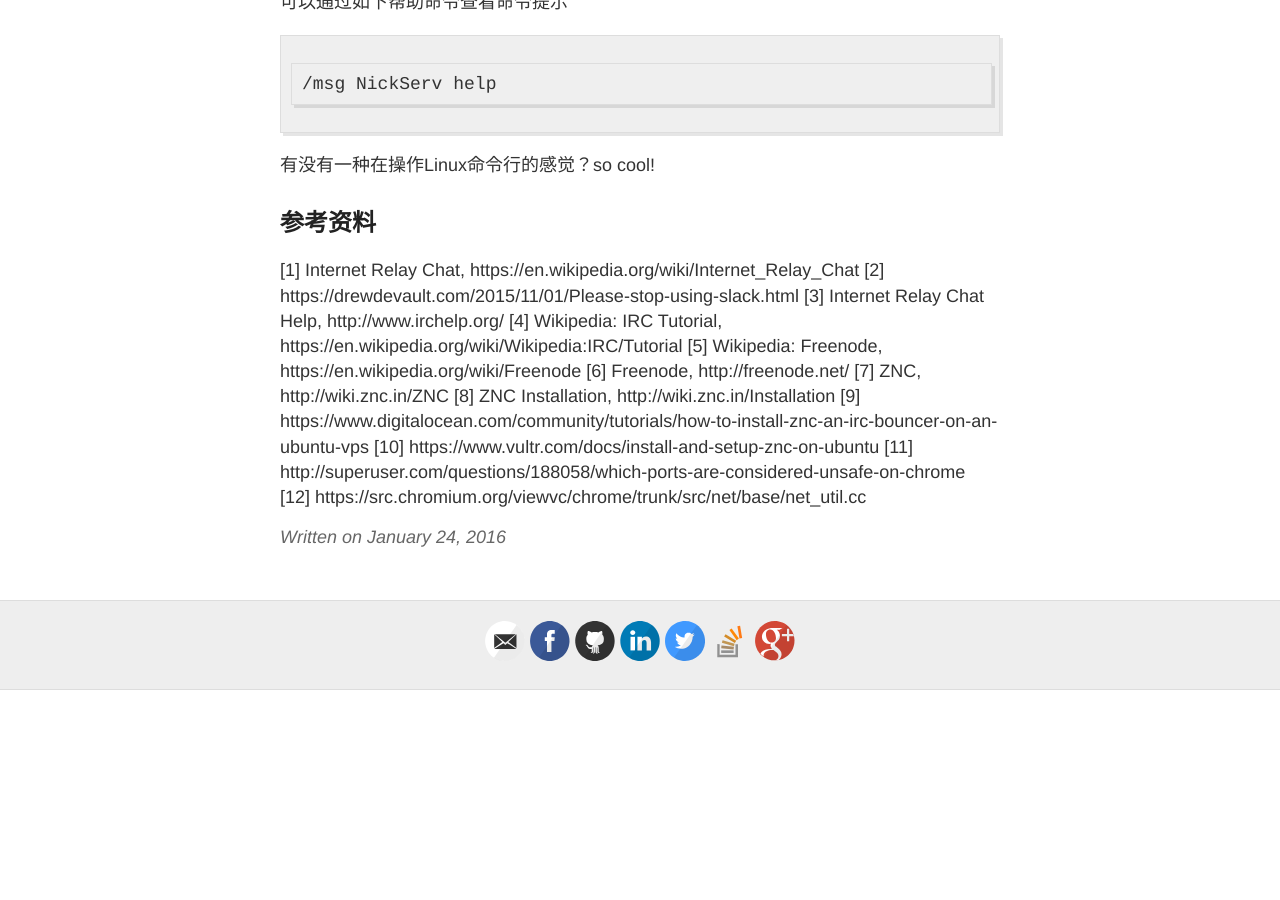
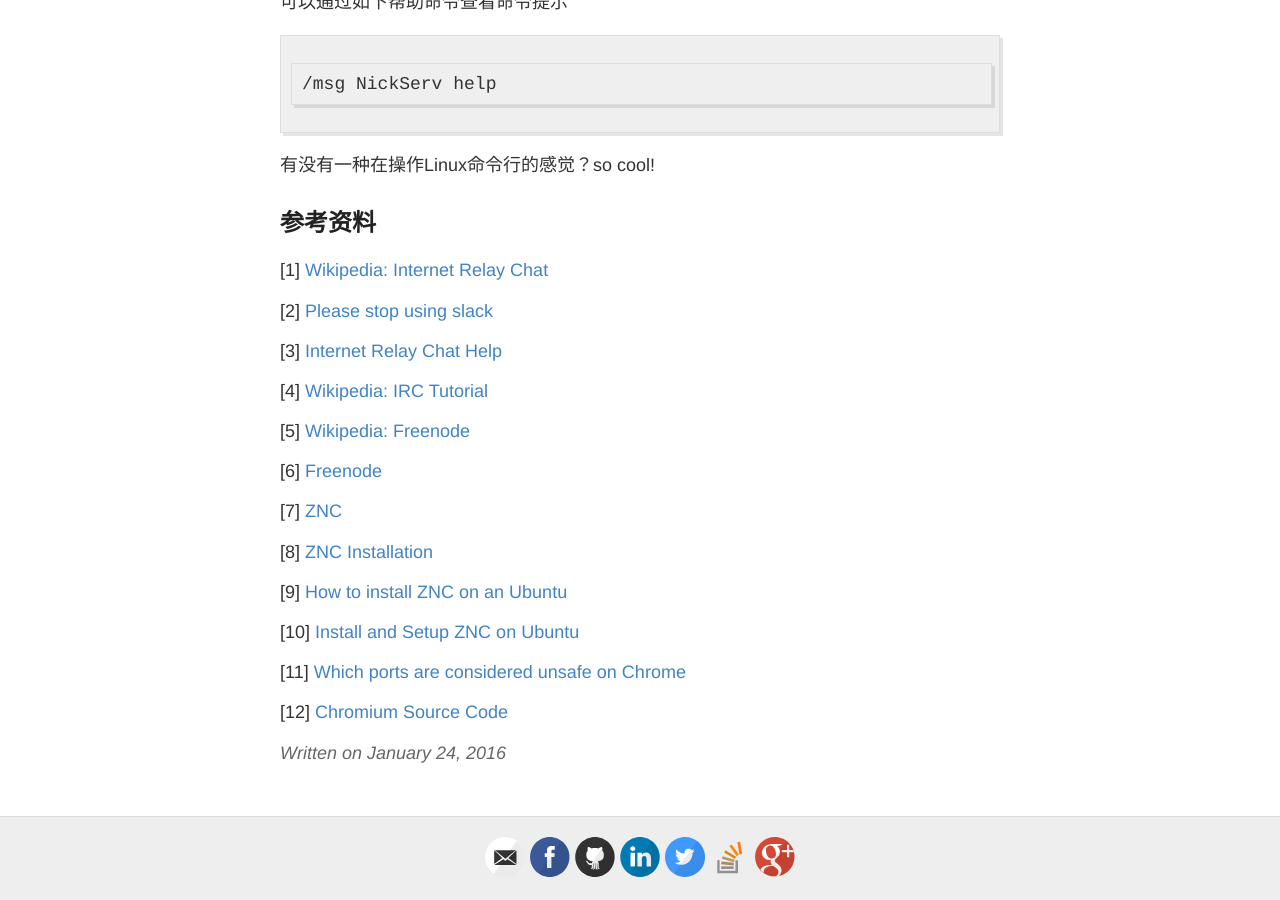
Before and after one commit to bean-zhang/bean-zhang.github.io, a Jekyll site: the page built from _posts/2016-01-24-Internet-Relay-Chat.md, in a window 1280 px wide and 900 px high, scrolled down 4051 px. Built offline with Jekyll 4.4.1, drawn with Linux system fonts in a browser that asks for light colours; Markdown is read by kramdown in place of the engine named in the settings; comment, search, counter and statistics services are not loaded; before the commit the page ends 4741 px from its top, so only the background shows below that; part of the change alters nothing that is shown; some of the changed text lies outside the part shown.

Commit message:
modify IRC

```diff
--- a/_posts/2016-01-24-Internet-Relay-Chat.md
+++ b/_posts/2016-01-24-Internet-Relay-Chat.md
@@ -29,7 +29,7 @@ IRC (Internet Relay Chat) 是一个应用层的文本通信协议，采用客户
 
 ### 浏览器直接使用
 
-用浏览器打开网址 http://webchat.freenode.net/ 输入自己想要的Nickname和想进入的Channels即可连接登录，连接后即可加入群聊或私聊。
+用浏览器打开[webchat网址](http://webchat.freenode.net/)输入自己想要的Nickname和想进入的Channels即可连接登录，连接后即可加入群聊或私聊。
 
 ### 使用本地客户端
 
@@ -137,15 +137,26 @@ ZNC就在后台运行了。
 有没有一种在操作Linux命令行的感觉？so cool!
 
 ## 参考资料
-[1] Internet Relay Chat, https://en.wikipedia.org/wiki/Internet_Relay_Chat
-[2] https://drewdevault.com/2015/11/01/Please-stop-using-slack.html
-[3] Internet Relay Chat Help, http://www.irchelp.org/
-[4] Wikipedia: IRC Tutorial, https://en.wikipedia.org/wiki/Wikipedia:IRC/Tutorial
-[5] Wikipedia: Freenode, https://en.wikipedia.org/wiki/Freenode
-[6] Freenode, http://freenode.net/
-[7] ZNC, http://wiki.znc.in/ZNC
-[8] ZNC Installation, http://wiki.znc.in/Installation
-[9] https://www.digitalocean.com/community/tutorials/how-to-install-znc-an-irc-bouncer-on-an-ubuntu-vps
-[10] https://www.vultr.com/docs/install-and-setup-znc-on-ubuntu
-[11] http://superuser.com/questions/188058/which-ports-are-considered-unsafe-on-chrome
-[12] https://src.chromium.org/viewvc/chrome/trunk/src/net/base/net_util.cc
+[1] [Wikipedia: Internet Relay Chat](https://en.wikipedia.org/wiki/Internet_Relay_Chat)
+
+[2] [Please stop using slack](https://drewdevault.com/2015/11/01/Please-stop-using-slack.html)
+
+[3] [Internet Relay Chat Help](http://www.irchelp.org/)
+
+[4] [Wikipedia: IRC Tutorial](https://en.wikipedia.org/wiki/Wikipedia:IRC/Tutorial)
+
+[5] [Wikipedia: Freenode](https://en.wikipedia.org/wiki/Freenode)
+
+[6] [Freenode](http://freenode.net/)
+
+[7] [ZNC](http://wiki.znc.in/ZNC)
+
+[8] [ZNC Installation](http://wiki.znc.in/Installation)
+
+[9] [How to install ZNC on an Ubuntu](https://www.digitalocean.com/community/tutorials/how-to-install-znc-an-irc-bouncer-on-an-ubuntu-vps)
+
+[10] [Install and Setup ZNC on Ubuntu](https://www.vultr.com/docs/install-and-setup-znc-on-ubuntu)
+
+[11] [Which ports are considered unsafe on Chrome](http://superuser.com/questions/188058/which-ports-are-considered-unsafe-on-chrome)
+
+[12] [Chromium Source Code](https://src.chromium.org/viewvc/chrome/trunk/src/net/base/net_util.cc)
```
